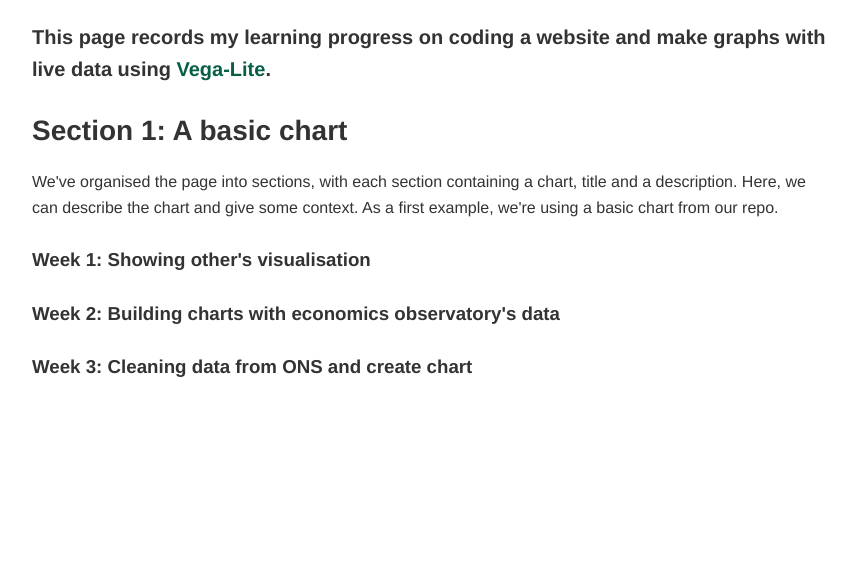
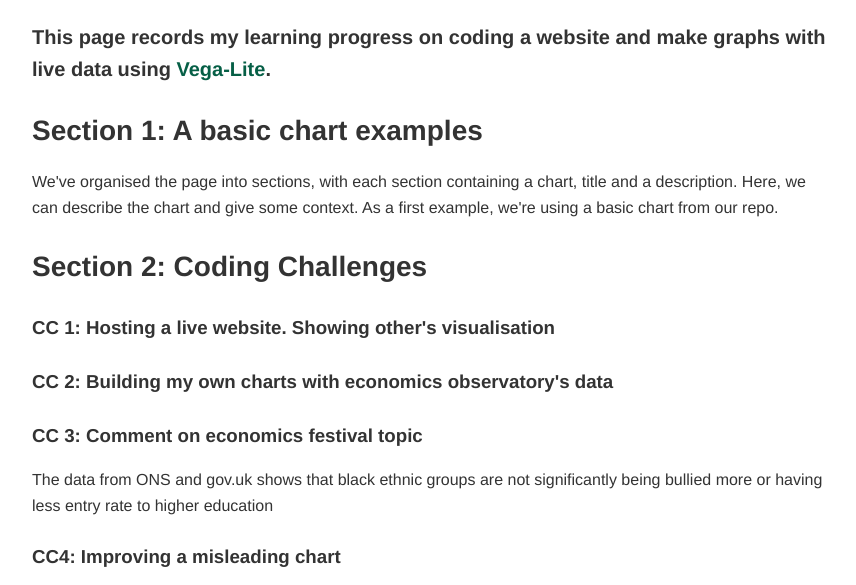
Before and after one commit to TheoLam00/TheoLam00.github.io, a plain HTML site: page index.html in a window 1280 px wide. Shown: the part 177-762 px from the top of the page, without its empty margins (208-1064 px from the left). Drawn offline with Linux system fonts and the light colour scheme; a script that the page names is missing.

Commit message:
Update index.html

```diff
--- a/index.html
+++ b/index.html
@@ -57,29 +57,36 @@
     <!-- We're organising the page into sections, with each section containing a chart, title and a description -->
     <section>
         <div class="chart-description">
-            <h2>Section 1: A basic chart</h2>
+            <h2>Section 1: A basic chart examples</h2>
             <p> <!-- This is a paragraph, it's the main way to display text on a web page -->
                 We've organised the page into sections, with each section containing a chart, title and a description. Here, we can describe the chart and give some context.
                 As a first example, we're using a basic chart from our repo.
             </p>
         </div>
         <figure id="Example"></figure>
+        <h2>Section 2: Coding Challenges</h2>
         <h3>
-            Week 1: Showing other's visualisation
+            CC 1: Hosting a live website. Showing other's visualisation
         </h3>
         <figure id="Location1"></figure> <!-- we give it an id so we can put a vega-lite graph here with VegaEmbed -->
         <figure id="Location2"></figure>
 
         <h3>
-            Week 2: Building charts with economics observatory's data
+            CC 2: Building my own charts with economics observatory's data
         </h3>
         <figure id="Location3"></figure>
         <figure id="Location4"></figure>
         <h3>
-            Week 3: Cleaning data from ONS and create chart
+            CC 3: Comment on economics festival topic
         </h3>
         <figure id="Location5"></figure>
-
+        <figure id="Location6"></figure>
+        <p>The data from ONS and gov.uk shows that black ethnic groups are not significantly being bullied more or having less entry rate to higher education</p>
+        <h3>
+            CC4: Improving a misleading chart
+        </h3>
+        <img src="cc4.jpg" height="405" width="720">
+        <figure id="Location7"></figure>
     </section>
 
     <!-- Do you want to add more sections? -->
@@ -97,6 +104,8 @@
         let wk2_1 = "https://raw.githubusercontent.com/TheoLam00/TheoLam00.github.io/refs/heads/main/wk2_1.json";
         let wk2_2 = "https://raw.githubusercontent.com/TheoLam00/TheoLam00.github.io/refs/heads/main/wk2_2.json";
         let wk3_1 = "https://raw.githubusercontent.com/TheoLam00/TheoLam00.github.io/refs/heads/main/cc3_1.json";
+        let wk3_2 = "https://raw.githubusercontent.com/TheoLam00/TheoLam00.github.io/refs/heads/main/cc3_2.json";
+        let cc4 = "https://raw.githubusercontent.com/TheoLam00/TheoLam00.github.io/refs/heads/main/cc4.json";
 
         vegaEmbed('#Example',example_fig);
         vegaEmbed('#Location1', figure_1); // We're using the vegaEmbed function to put a graph in the element with id figure_1
@@ -104,6 +113,8 @@
         vegaEmbed('#Location3', wk2_1);
         vegaEmbed('#Location4', wk2_2);
         vegaEmbed('#Location5', wk3_1);
+        vegaEmbed('#Location6', wk3_2);
+        vegaEmbed('#Location7', cc4);
 
         // Do you want to add more graphs?
         // try defining a new variable for figure_3_spec, adding VegaEmbed for Location3, and adding a new section in the HTML
```
